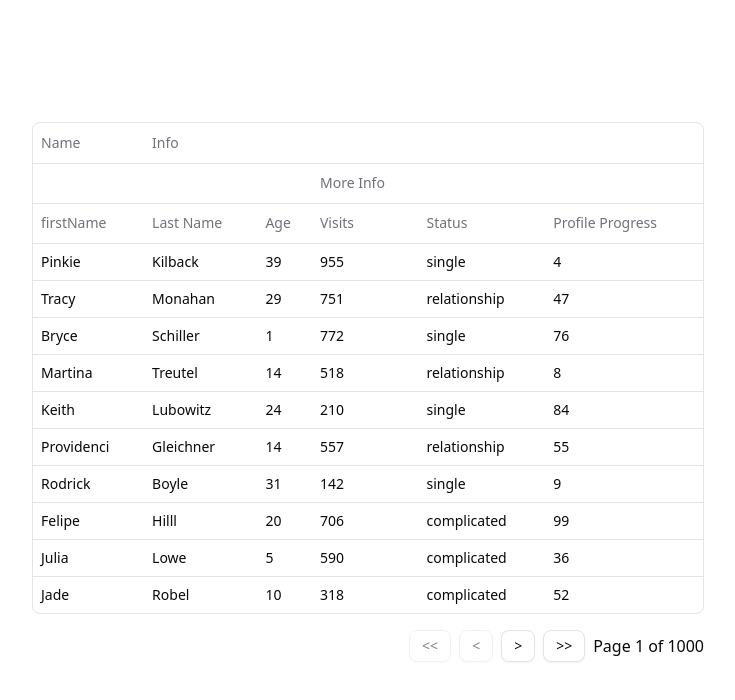
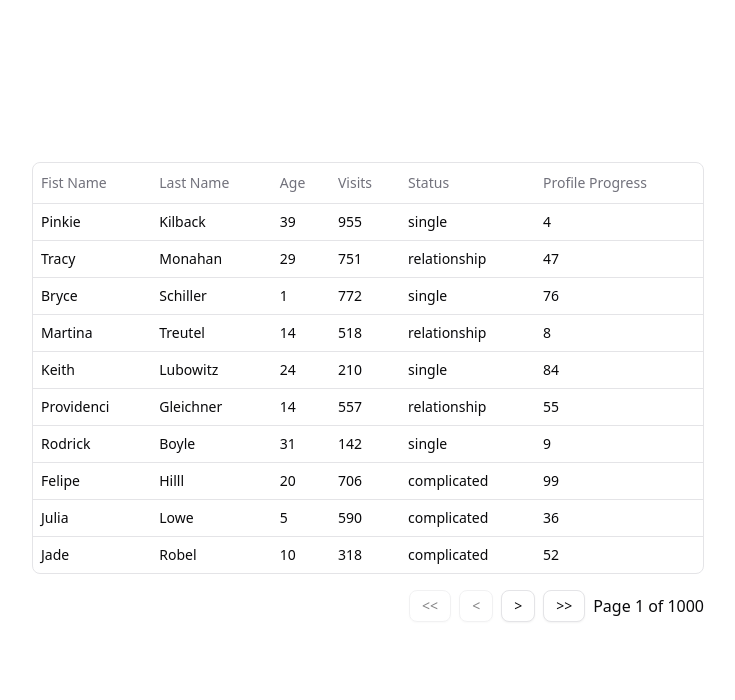
Before and after one commit to azamat-cto/react-starter, a React (Vite) app: page / in a window 1280 px wide. Shown: the top 700 px of the page, without its empty margins (272-1007 px from the left). Built offline with nearby package versions, Linux system fonts and the light colour scheme.

Commit message:
change table header

```diff
--- a/package.json
+++ b/package.json
@@ -1,7 +1,7 @@
 {
     "name": "react-starter",
     "private": true,
-    "version": "0.0.56",
+    "version": "0.0.57",
     "type": "module",
     "scripts": {
         "dev": "vite",
--- a/src/components/user/data-table.tsx
+++ b/src/components/user/data-table.tsx
@@ -24,53 +24,30 @@ export function DataTable() {
     const columns = useMemo<ColumnDef<Person>[]>(
         () => [
             {
-                header: "Name",
-                footer: (props) => props.column.id,
-                columns: [
-                    {
                 accessorKey: "firstName",
                 cell: (info) => info.getValue(),
-                        footer: (props) => props.column.id,
+                header: "Fist Name",
             },
             {
-                        accessorFn: (row) => row.lastName,
-                        id: "lastName",
+                accessorKey: "lastName",
                 cell: (info) => info.getValue(),
-                        header: () => <span>Last Name</span>,
-                        footer: (props) => props.column.id,
-                    },
-                ],
+                header: "Last Name",
             },
             {
-                header: "Info",
-                footer: (props) => props.column.id,
-                columns: [
-                    {
                 accessorKey: "age",
-                        header: () => "Age",
-                        footer: (props) => props.column.id,
+                header: "Age",
             },
             {
-                        header: "More Info",
-                        columns: [
-                            {
                 accessorKey: "visits",
-                                header: () => <span>Visits</span>,
-                                footer: (props) => props.column.id,
+                header: "Visits",
             },
             {
                 accessorKey: "status",
                 header: "Status",
-                                footer: (props) => props.column.id,
             },
             {
                 accessorKey: "progress",
                 header: "Profile Progress",
-                                footer: (props) => props.column.id,
-                            },
-                        ],
-                    },
-                ],
             },
         ],
         [],
```
Also changed, not shown: 1 other file (tests, documents, lock files or other folders). Lines whose indentation alone changed are shown as unchanged.
